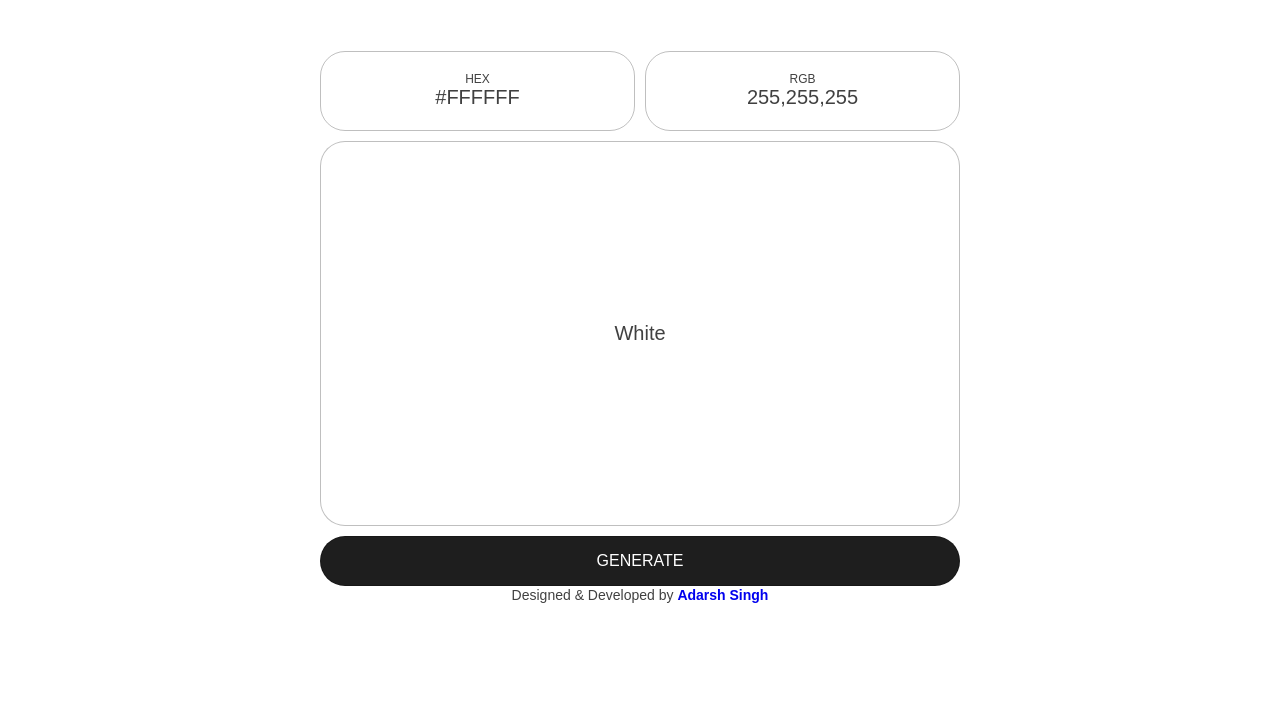
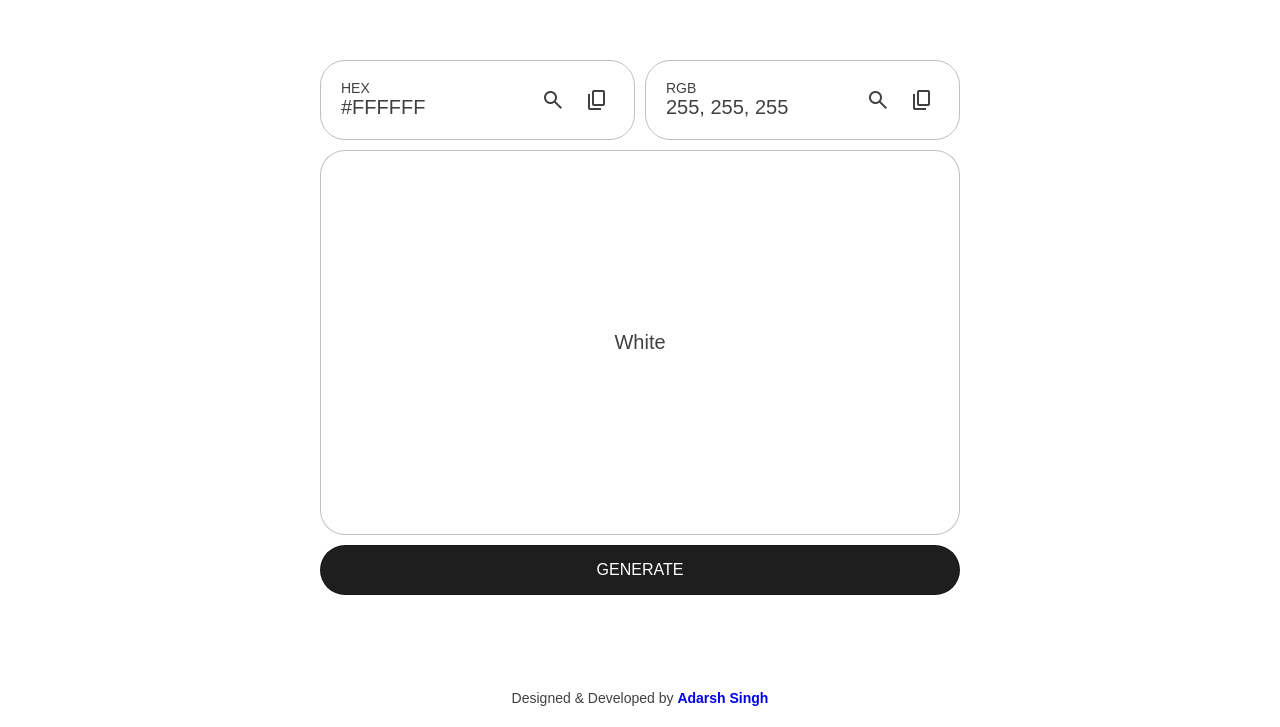
Before and after one commit to web-dev-ak/hexmate, a plain HTML site: page index.html in a window 1280 px wide. Shown: the part 73-800 px from the top of the page. Drawn offline with nearby package versions, Linux system fonts and the light colour scheme; a web font is replaced by a local one.

Commit message:
new features

```diff
--- a/index.html
+++ b/index.html
@@ -5,7 +5,7 @@
     <meta charset="UTF-8">
     <meta name="viewport" content="width=device-width, initial-scale=1.0">
     <meta http-equiv="X-UA-Compatible" content="ie=edge">
-    <title>Color Change</title>
+    <title>Hex Mate</title>
     <link rel="stylesheet" href="style.css">
     <link href="https://api.fontshare.com/v2/css?f[]=satoshi@400&display=swap" rel="stylesheet">
     <link rel="preconnect" href="https://fonts.googleapis.com">
@@ -31,12 +31,26 @@
     <section id="main">
         <div id="color-code-box">
             <div id="hex-code-box">
-                <span class="color-code-box-title">HEX</span>
-                <span>#<span id="hex-code">FFFFFF</span></span>
+                <div class="color-code-and-title-left">
+                    <span class="color-code-box-title">HEX</span>
+                    <input type="text" id="hex-code" class="color-code-input-box" value="#FFFFFF">
+                    <!-- <span>#<span id="hex-code">FFFFFF</span></span> -->
+                </div>
+                <div class="color-code-copy-box-right">
+                    <span id="hex-code-search-btn" class="material-symbols-outlined">search</span>
+                    <span id="hex-code-copy-btn" class="material-symbols-outlined">content_copy</span>
+                </div>
             </div>
             <div id="rgb-code-box">
-                <span class="color-code-box-title">RGB</span>
-                <span id="rgb-code">255,255,255</span>
+                <div class="color-code-and-title-left">
+                    <span class="color-code-box-title">RGB</span>
+                    <input type="text" id="rgb-code" class="color-code-input-box" value="255, 255, 255">
+                    <!-- <span id="rgb-code">255,255,255</span> -->
+                </div>
+                <div class="color-code-copy-box-right">
+                    <span id="rgb-code-search-btn" class="material-symbols-outlined">search</span>
+                    <span id="rgb-code-copy-btn" class="material-symbols-outlined">content_copy</span>
+                </div>
             </div>
         </div>
         <div id="color-preview-box">
--- a/style.css
+++ b/style.css
@@ -4,6 +4,7 @@
     --fg-75: rgba(0, 0, 0, 0.75);
     --fg-50: rgba(0, 0, 0, 0.5);
     --btn: #1E1E1E;
+    --hover: #e4e4e4;
 }
 
 [data-theme="dark"] {
@@ -12,6 +13,7 @@
     --fg-75: rgba(255, 255, 255, 0.75);
     --fg-50: rgba(255, 255, 255, 0.5);
     --btn: #FFFFFF;
+    --hover: #383838;
 }
 
 * {
@@ -79,9 +81,10 @@
 
 #main {
     width: 100%;
-    height: auto;
+    height: 100%;
     gap: 10px;
     display: flex;
+    justify-content: center;
     flex-direction: column;
     max-width: 640px;
 }
@@ -91,6 +94,13 @@
     height: 80px;
     gap: 10px;
     display: flex;
+
+    -webkit-user-select: none;
+    /* Safari */
+    -ms-user-select: none;
+    /* IE 10 and IE 11 */
+    user-select: none;
+    /* Standard syntax */
 }
 
 #rgb-code-box,
@@ -100,13 +110,57 @@
     border: 1px solid var(--bdr-25);
     border-radius: 25px;
     display: flex;
-    flex-direction: column;
-    justify-content: center;
+    padding: 5px 5px 5px 20px;
+    justify-content: space-between;
     align-items: center;
 }
 
+.color-code-and-title-left {
+    width: 100%;
+    display: flex;
+    flex-direction: column;
+}
+
+.color-code-copy-box-right {
+    padding: 0 10px;
+    width: auto;
+    height: 100%;
+    /* border: 1px solid var(--bdr-25); */
+    border-radius: 20px;
+    display: flex;
+    justify-content: center;
+    align-items: center;
+    gap: 0px;
+}
+
+.material-symbols-outlined {
+    padding: 10px;
+    border-radius: 100px;
+    cursor: pointer;
+
+    &:hover {
+        transition: ease 300ms;
+        background-color: var(--hover);
+    }
+}
+
+.color-code-input-box {
+    width: 100%;
+    /* text-align: center; */
+    font-size: 20px;
+    font-weight: 400;
+    border: none;
+    color: var(--fg-75);
+    background-color: transparent;
+    text-transform: uppercase;
+
+    &:focus {
+        outline: none;
+    }
+}
+
 .color-code-box-title {
-    font-size: 12px;
+    font-size: 14px;
     color: var(--fg-75);
 }
 
@@ -226,7 +280,10 @@ span {
 }
 
 /* DEVELOPER CREDITS */
-#dev-info-box {}
+#dev-info-box {
+    position: absolute;
+    bottom: 20px;
+}
 
 .dev-credits {
     text-decoration: none;
@@ -236,3 +293,25 @@ span {
 #dev-portfolio-link {
     font-weight: 600;
 }
+
+@media (width <=768px) {
+    #main {
+        justify-content: flex-start;
+        margin-top: 70px;
+    }
+
+    #color-code-box {
+        flex-direction: column;
+        height: 20%;
+    }
+
+    #rgb-code-box,
+    #hex-code-box {
+        width: 100%;
+        height: 100%;
+    }
+
+    #color-preview-box {
+        height: 100;
+    }
+}
```
